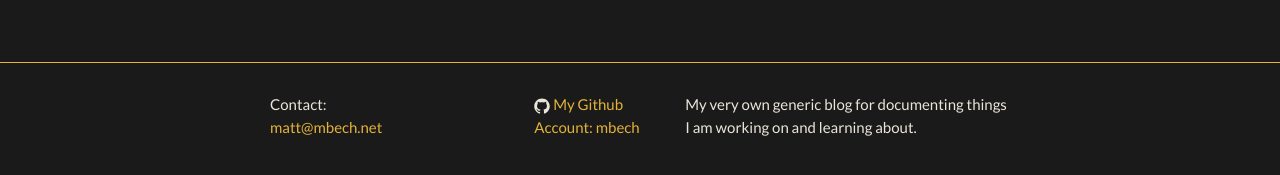
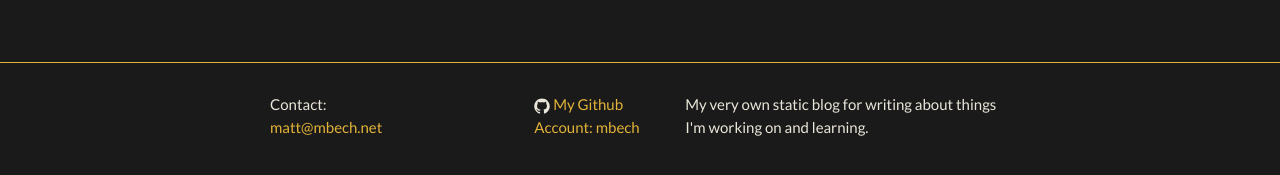
Before and after one commit to mbech/blog, a Jekyll site: the page built from index.html, in a window 1280 px wide. Shown: the part 465-640 px from the top of the page. Built offline with Jekyll 4.4.1, drawn with Linux system fonts in a browser that asks for light colours; Markdown is read by kramdown in place of the engine named in the settings.

Commit message:
Rewrite site description in _config.yml
* Sounded too snarky/dismissive before, now it's more real/accurate

```diff
--- a/_config.yml
+++ b/_config.yml
@@ -2,8 +2,8 @@
 title: mbech/blog
 email: matt@mbech.net
 description: > # this means to ignore newlines until "baseurl:"
-  My very own generic blog for documenting things I am working on and
-  learning about.
+  My very own static blog for writing about things I'm working on and
+  learning.
 baseurl: "/blog" # the subpath of your site, e.g. /blog/
 url: "http://mbech.github.io" # the base hostname & protocol for your site
 github_username: mbech
```
